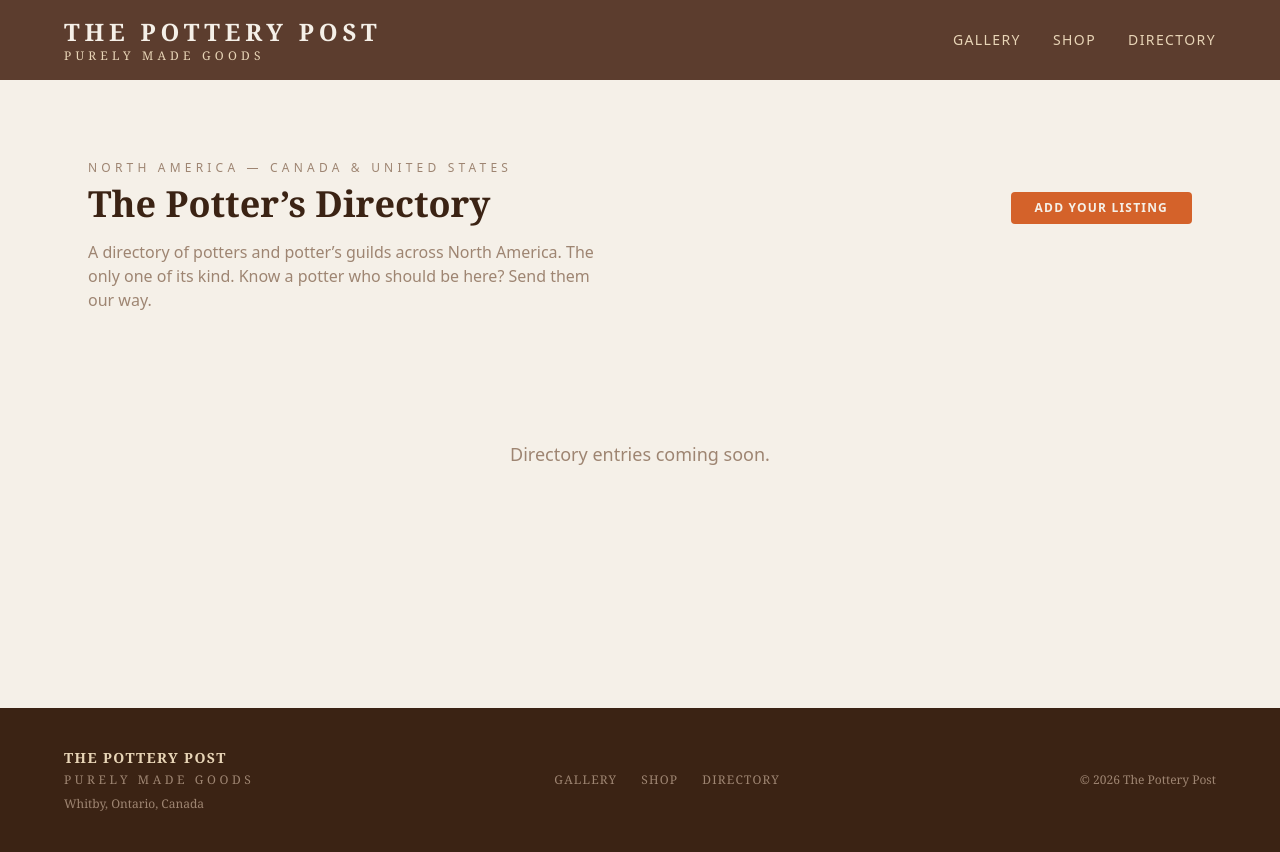
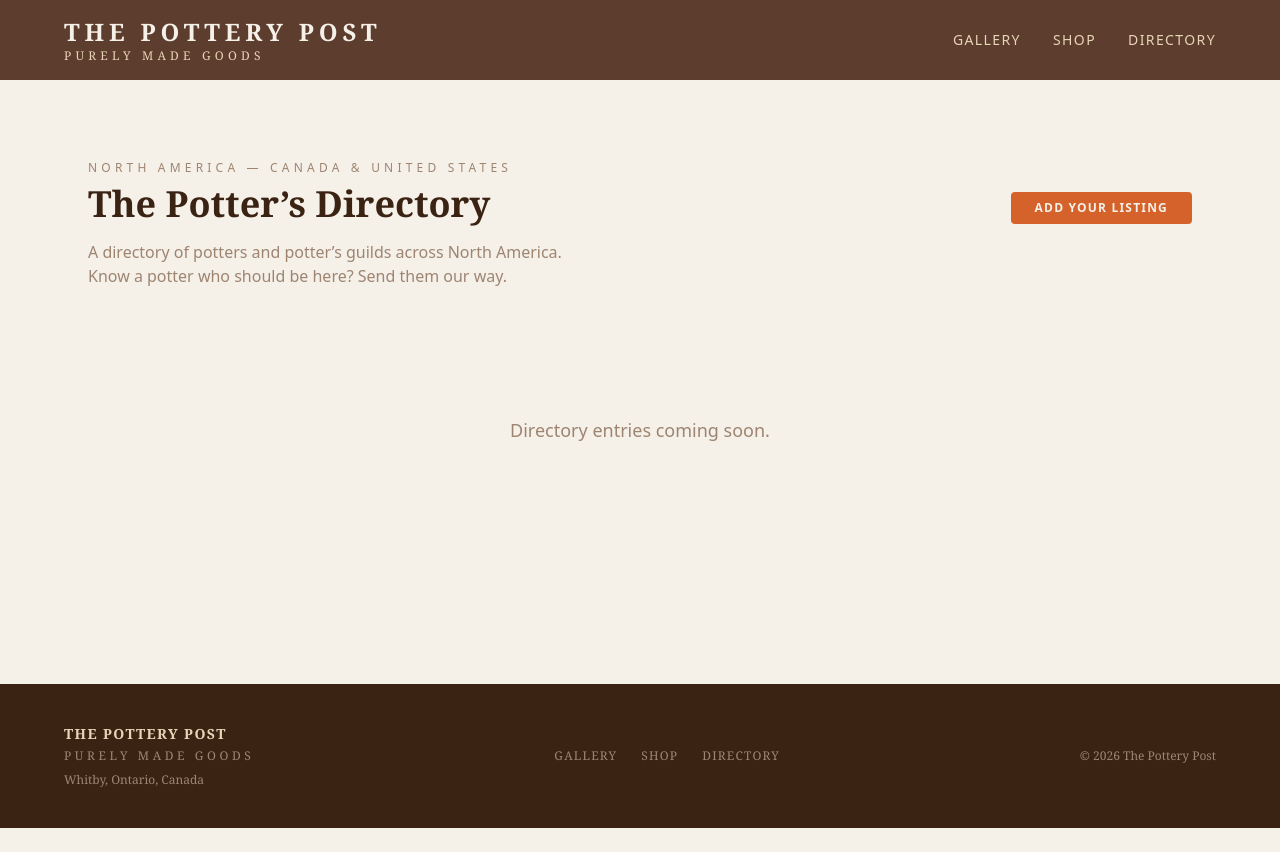
Before and after one commit to VanessaAnneliese/pottery-post-website, a Next.js app: page /directory in a window 1280 px wide. After the commit the page ends 828 px from the top, so only its background shows below. Built offline with nearby package versions, Linux system fonts and the light colour scheme.

Commit message:
Update directory page description

```diff
--- a/app/directory/page.tsx
+++ b/app/directory/page.tsx
@@ -17,7 +17,7 @@ export default function DirectoryPage() {
         </Link>
       </div>
       <p className="mb-12 max-w-lg" style={{ color: "#9E8572", fontFamily: "system-ui, sans-serif" }}>
-        A directory of potters and potter&rsquo;s guilds across North America. The only one of its kind. Know a potter who should be here? Send them our way.
+        A directory of potters and potter&rsquo;s guilds across North America. Know a potter who should be here? Send them our way.
       </p>
       <p className="text-center py-20 text-lg" style={{ color: "#9E8572", fontFamily: "system-ui, sans-serif" }}>
         Directory entries coming soon.
```
